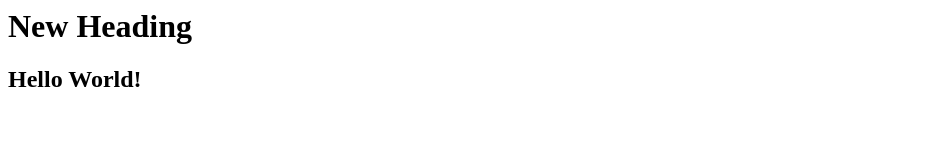
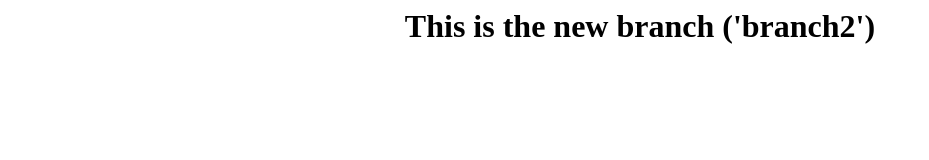
Before and after one commit to abishek-dinesh/newrepo, a plain HTML site: page index.html in a window 1280 px wide. Shown: the whole page, without its empty margins (0-929 px from the left). Drawn offline with Linux system fonts and the light colour scheme.

Commit message:
modified index.html

```diff
--- a/index.html
+++ b/index.html
@@ -3,7 +3,6 @@
         <title>Document</title>
     </head>
     <body>
-        <h1>New Heading</h1>
-        <h2>Hello World!</h2>
+        <h1 align="center"> This is the new branch ('branch2')</h1>
     </body>
 </html>
```
